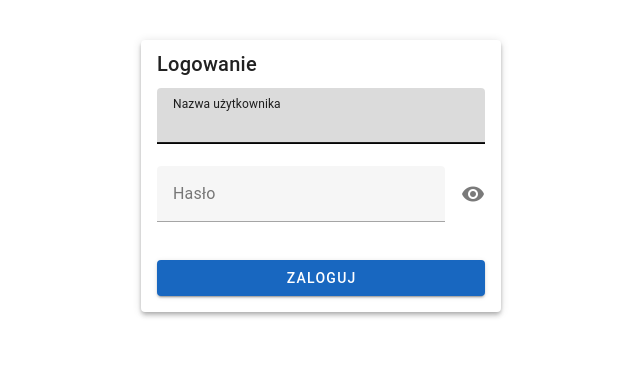
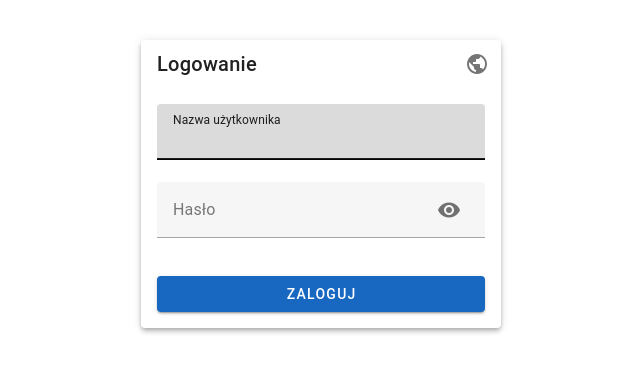
Before and after one commit to BiuroFatIT/construction-manager-django-vue, a Vue app in the folder frontend/: page /login in a window 1280 px wide. Shown: the top 372 px of the page, without its empty margins (319-959 px from the left). Built offline with nearby package versions, Linux system fonts and the light colour scheme.

Commit message:
Add language control to login view + create composable to revalidate form when user change language

```diff
--- /dev/null
+++ b/frontend/src/core/LanguageSwitcher.vue
@@ -0,0 +1,60 @@
+<script setup lang="ts">
+import { ref, watch } from "vue";
+import { useI18n } from "vue-i18n";
+import { useLanguageStore } from "../stores/language";
+
+const languages = [
+  { code: "pl", label: "Polski", icon: "mdi-flag" },
+  { code: "en", label: "English", icon: "mdi-flag-outline" },
+];
+
+const menu = ref(false);
+const languageStore = useLanguageStore();
+const { locale, t } = useI18n();
+
+locale.value = languageStore.selected;
+
+watch(
+  () => languageStore.selected,
+  (lang) => {
+    locale.value = lang;
+  }
+);
+
+function selectLanguage(lang: string) {
+  languageStore.setLanguage(lang);
+  menu.value = false;
+}
+</script>
+
+<template>
+  <v-tooltip :text="t('language_switcher.title')">
+    <template #activator="{ props: tooltipProps }">
+      <v-menu v-model="menu" location="bottom">
+        <template #activator="{ props: menuProps }">
+          <v-btn
+            icon
+            v-bind="{ ...tooltipProps, ...menuProps }"
+            variant="plain"
+            :aria-label="t('language_switcher.title')"
+          >
+            <v-icon>mdi-earth</v-icon>
+          </v-btn>
+        </template>
+        <v-list>
+          <v-list-item
+            v-for="lang in languages"
+            :key="lang.code"
+            @click="selectLanguage(lang.code)"
+            :active="languageStore.selected === lang.code"
+          >
+            <v-list-item-title>
+              <v-icon start size="small">{{ lang.icon }}</v-icon>
+              {{ lang.label }}
+            </v-list-item-title>
+          </v-list-item>
+        </v-list>
+      </v-menu>
+    </template>
+  </v-tooltip>
+</template>
--- /dev/null
+++ b/frontend/src/core/composables/useFormRevalidateOnLocale.ts
@@ -0,0 +1,27 @@
+// useFormRevalidateOnLocale.ts
+
+import { watch, nextTick } from 'vue'
+import { useI18n } from "vue-i18n";
+import { useLanguageStore } from '@/stores/language';
+
+export function useFormRevalidateOnLocale(formRef: any) {
+  const languageStore = useLanguageStore();
+  const { locale } = useI18n();
+  watch(
+    () => languageStore.selected,
+    (newLocale) => {
+      locale.value = newLocale;
+    },
+    { immediate: true }
+  );
+
+  watch(
+    () => locale.value,
+    async () => {
+      await nextTick();
+      formRef.value?.resetValidation();
+      await nextTick();
+      formRef.value?.validate();
+    }
+  );
+}
--- a/frontend/src/i18n/en.json
+++ b/frontend/src/i18n/en.json
@@ -1,8 +1,36 @@
 {
-    "login": {
-      "title": "Logging in",
-      "button": "Login",
-      "username": "Username",
-      "password": "Password"
-    }
+  "common": {
+    "loading": "Loading...",
+    "error": "An error occurred",
+    "save": "Save",
+    "cancel": "Cancel",
+    "delete": "Delete",
+    "edit": "Edit",
+    "create": "Create",
+    "search": "Search",
+    "yes": "Yes",
+    "no": "No"
+  },
+  "language_switcher": {
+    "title": "Select Language",
+    "english": "English",
+    "polish": "Polish",
+    "german": "German",
+    "french": "French",
+    "spanish": "Spanish"
+  },
+  "form": {
+    "required": "This field is required",
+    "invalidEmail": "Invalid email address",
+    "minLength": "Minimum length is {length} characters",
+    "maxLength": "Maximum length is {length} characters"
+  },
+  "login": {
+    "title": "Login",
+    "button": "Log in",
+    "username": "Username",
+    "password": "Password",
+    "hide_password": "Hide password",
+    "show_password": "Show password"
   }
+}
--- a/frontend/src/i18n/pl.json
+++ b/frontend/src/i18n/pl.json
@@ -1,8 +1,36 @@
 {
-    "login": {
-      "title": "Logowanie",
-      "button": "Zaloguj",
-      "username": "Nazwa użytkownika",
-      "password": "Hasło"
-    }
+  "common": {
+    "loading": "Ładowanie...",
+    "error": "Wystąpił błąd",
+    "save": "Zapisz",
+    "cancel": "Anuluj",
+    "delete": "Usuń",
+    "edit": "Edytuj",
+    "create": "Utwórz",
+    "search": "Szukaj",
+    "yes": "Tak",
+    "no": "Nie"
+  },
+  "language_switcher": {
+    "title": "Wybierz język",
+    "english": "Angielski",
+    "polish": "Polski",
+    "german": "Niemiecki",
+    "french": "Francuski",
+    "spanish": "Hiszpański"
+  },
+  "form": {
+    "required": "To pole jest wymagane",
+    "invalidEmail": "Nieprawidłowy adres e-mail",
+    "minLength": "Minimalna długość to {length} znaków",
+    "maxLength": "Maksymalna długość to {length} znaków"
+  },
+  "login": {
+    "title": "Logowanie",
+    "button": "Zaloguj",
+    "username": "Nazwa użytkownika",
+    "password": "Hasło",
+    "hide_password": "Ukryj hasło",
+    "show_password": "Pokaż hasło"
   }
+}
--- /dev/null
+++ b/frontend/src/stores/language.ts
@@ -0,0 +1,15 @@
+// language.ts
+
+import { defineStore } from 'pinia'
+import { ref } from 'vue'
+
+export const useLanguageStore = defineStore('language', () => {
+  const selected = ref(localStorage.getItem('lang') || 'pl')
+
+  function setLanguage(lang: string) {
+    selected.value = lang
+    localStorage.setItem('lang', lang)
+  }
+
+  return { selected, setLanguage }
+})
--- a/frontend/src/views/login/components/LoginForm.vue
+++ b/frontend/src/views/login/components/LoginForm.vue
@@ -1,35 +1,47 @@
 <!-- components/LoginForm.vue -->
 <script setup lang="ts">
-import { reactive, ref } from 'vue'
-import { defineEmits, defineProps } from 'vue'
-import { useToggle } from '@vueuse/core'
-import { useI18n } from 'vue-i18n'
-const { t } = useI18n()
+import { reactive, ref } from "vue";
+import { defineEmits, defineProps } from "vue";
+import { useToggle } from "@vueuse/core";
+import { useI18n } from "vue-i18n";
+const { t } = useI18n();
+import { useFormRevalidateOnLocale } from "@/core/composables/useFormRevalidateOnLocale";
 
-interface LoginFormData { username: string; password: string }
+interface LoginFormData {
+  username: string;
+  password: string;
+}
 
 const emit = defineEmits<{
-  (e: 'submit', payload: LoginFormData): void
-}>()
+  (e: "submit", payload: LoginFormData): void;
+}>();
 
 const props = defineProps<{
-  error: string | null
-}>()
+  error: string | null;
+}>();
 
-const form = reactive<LoginFormData>({ username: '', password: '' })
-const isLoading = ref(false)
-const [showPassword, toggleShowPassword] = useToggle(false)
-const rules = { required: [(v: string) => !!v || 'Pole wymagane'] }
+const form = reactive<LoginFormData>({ username: "", password: "" });
+const isLoading = ref(false);
+const [showPassword] = useToggle(false);
+const formRef = ref();
+
+import { computed } from 'vue'
+
+const rules = computed(() => ({
+  required: [(v: string) => !!v || t('form.required')],
+}));
 
 async function onSubmit() {
-  isLoading.value = true
-  await emit('submit', { ...form })
-  isLoading.value = false
+  isLoading.value = true;
+  emit("submit", { ...form });
+  isLoading.value = false;
 }
+
+useFormRevalidateOnLocale(formRef);
 </script>
 
 <template>
-  <v-form @submit.prevent="onSubmit">
+  <v-form ref="formRef" @submit.prevent="onSubmit">
     <v-text-field
       v-model="form.username"
       :label="t('login.username')"
@@ -42,14 +54,38 @@ async function onSubmit() {
       v-model="form.password"
       :type="showPassword ? 'text' : 'password'"
       :label="t('login.password')"
-      :append-icon="showPassword ? 'mdi-eye-off' : 'mdi-eye'"
-      @click:append="toggleShowPassword()"
       :rules="rules.required"
-      required
-      @keyup.enter="onSubmit"
-    />
-    <v-btn type="submit" :loading="isLoading" color="primary" block class="mt-4">
-        {{ t('login.button') }}
+    >
+      <template #append-inner>
+        <v-tooltip
+          :text="
+            showPassword ? t('login.hide_password') : t('login.show_password')
+          "
+        >
+          <template #activator="{ props }">
+            <v-btn
+              icon
+              v-bind="props"
+              variant="plain"
+              tabindex="-1"
+              @click="showPassword = !showPassword"
+            >
+              <v-icon>
+                {{ showPassword ? "mdi-eye-off" : "mdi-eye" }}
+              </v-icon>
+            </v-btn>
+          </template>
+        </v-tooltip>
+      </template>
+    </v-text-field>
+    <v-btn
+      type="submit"
+      :loading="isLoading"
+      color="primary"
+      block
+      class="mt-4"
+    >
+      {{ t("login.button") }}
     </v-btn>
     <v-alert v-if="props.error" type="error" class="mt-3">
       {{ props.error }}
--- a/frontend/src/views/login/containers/LoginView.vue
+++ b/frontend/src/views/login/containers/LoginView.vue
@@ -5,6 +5,7 @@ import { useRouter, useRoute } from 'vue-router'
 import { useAuthStore } from '@/stores/auth'
 import LoginForm from '../components/LoginForm.vue'
 import { useI18n } from 'vue-i18n'
+import LanguageSwitcher from '@/core/LanguageSwitcher.vue'
 const { t } = useI18n()
 
 const router = useRouter()
@@ -32,7 +33,10 @@ async function handleLogin({ username, password }: { username: string; password:
 <template>
   <v-container class="fill-height d-flex align-center justify-center">
     <v-card width="360" elevation="4">
-      <v-card-title class="justify-center">{{ t('login.title') }}</v-card-title>
+      <div class="d-flex justify-space-between">
+        <v-card-title>{{ t('login.title') }}</v-card-title>
+        <LanguageSwitcher />
+      </div>
       <v-card-text>
         <LoginForm @submit="handleLogin" :error=error />
       </v-card-text>
```
Also changed, not shown: frontend/tsconfig.app.json (+6 -1 lines), 1 other file (tests, documents, lock files or other folders).
